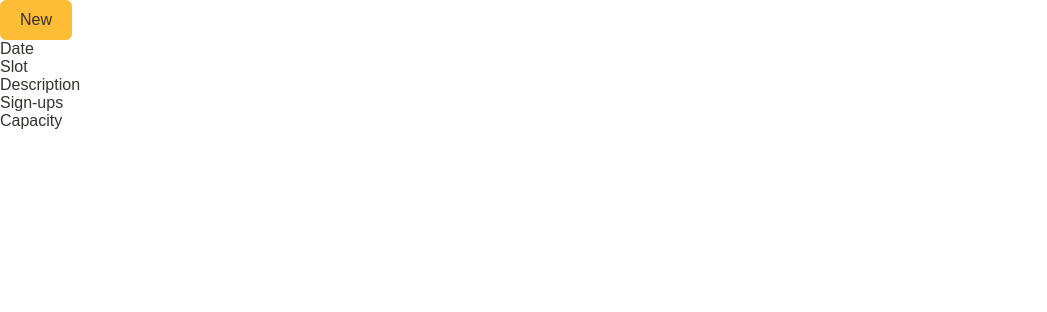
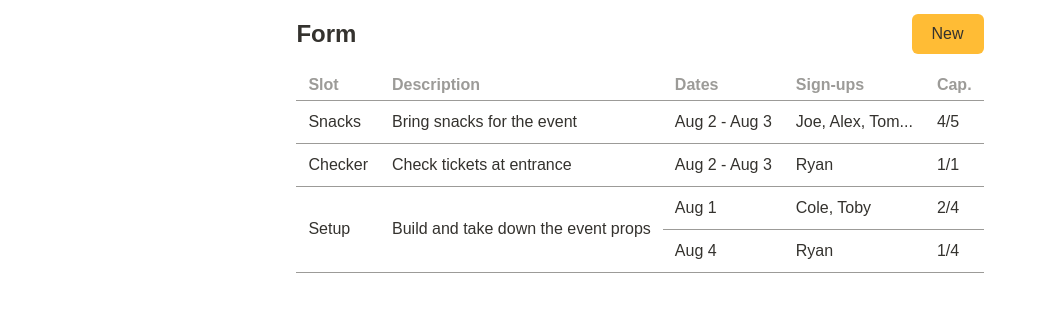
Before and after one commit to barbute/forms, a plain HTML site: page src/forms/viewer.html in a window 1280 px wide. Shown: the whole page, without its empty margins (0-1047 px from the left). Drawn offline with Linux system fonts and the light colour scheme.

Commit message:
Add styling for demo table

```diff
--- a/src/forms/viewer.html
+++ b/src/forms/viewer.html
@@ -6,22 +6,99 @@
     <link rel="stylesheet" href="../styles.css">
     <script src="./formBuilder.js" defer></script>
     <title>Viewer | Sign-up</title>
+    <style>
+      body {
+        display: flex;
+        justify-content: center;
+        align-items: center;
+      }
+
+      .form {
+        /* Display as inline block so editor takes up full space of table */
+        display: inline-block;
+      }
+
+      .form-editor {
+        display: flex;
+        justify-content: space-between;
+        align-items: center;
+
+        margin-bottom: 2px;
+      }
+
+      table {
+        border-collapse: collapse;
+        border-spacing: 20px 2px;
+      }
+
+      .form-table thead {
+        color: #9C9B98;
+      }
+
+      .form-table th {
+        padding: 6px 12px;
+
+        text-align: left;
+
+        border-bottom: 0.5px solid #9C9B98;
+      }
+
+      .form-table-body tr {
+        border-bottom: 0.5px solid #9C9B98;
+      }
+
+      .form-table td {
+        padding: 12px 12px;
+
+        text-align: left;
+      }
+    </style>
   </head>
   <body>
-    <div class="container">
-      <div class="title"></div>
-      <button>New</button>
-      <div class="table">
-        <div class="table-header">
-          <div class="table-header-cell">Date</div>
-          <div class="table-header-cell">Slot</div>
-          <div class="table-header-cell">Description</div>
-          <div class="table-header-cell">Sign-ups</div>
-          <div class="table-header-cell">Capacity</div>
-        </div>
-        <div class="table-body">
-        </div>
+    <section class="form">
+      <div class="form-editor">
+        <h2 class="title">Form</h2>
+        <button>New</button>
       </div>
-    </div>
+      <table class="form-table">
+        <thead class="form-table-head">
+          <tr>
+            <th>Slot</th>
+            <th>Description</th>
+            <th>Dates</th>
+            <th>Sign-ups</th>
+            <th>Cap.</th>
+          </tr>
+        </thead>
+        <tbody class="form-table-body">
+         <tr>
+            <td>Snacks</td>
+            <td>Bring snacks for the event</td>
+            <td>Aug 2 - Aug 3</td>
+            <td>Joe, Alex, Tom...</td>
+            <td>4/5</td>
+          </tr>
+          <tr>
+            <td>Checker</td>
+            <td>Check tickets at entrance</td>
+            <td>Aug 2 - Aug 3</td>
+            <td>Ryan</td>
+            <td>1/1</td>
+          </tr>
+          <tr>
+            <td rowspan="2">Setup</td>
+            <td rowspan="2">Build and take down the event props</td>
+            <td>Aug 1</td>
+            <td>Cole, Toby</td>
+            <td>2/4</td>
+          </tr>
+          <tr>
+            <td>Aug 4</td>
+            <td>Ryan</td>
+            <td>1/4</td>
+          </tr>
+        </tbody>
+      </table>
+    </section>
   </body>
 </html>
```
